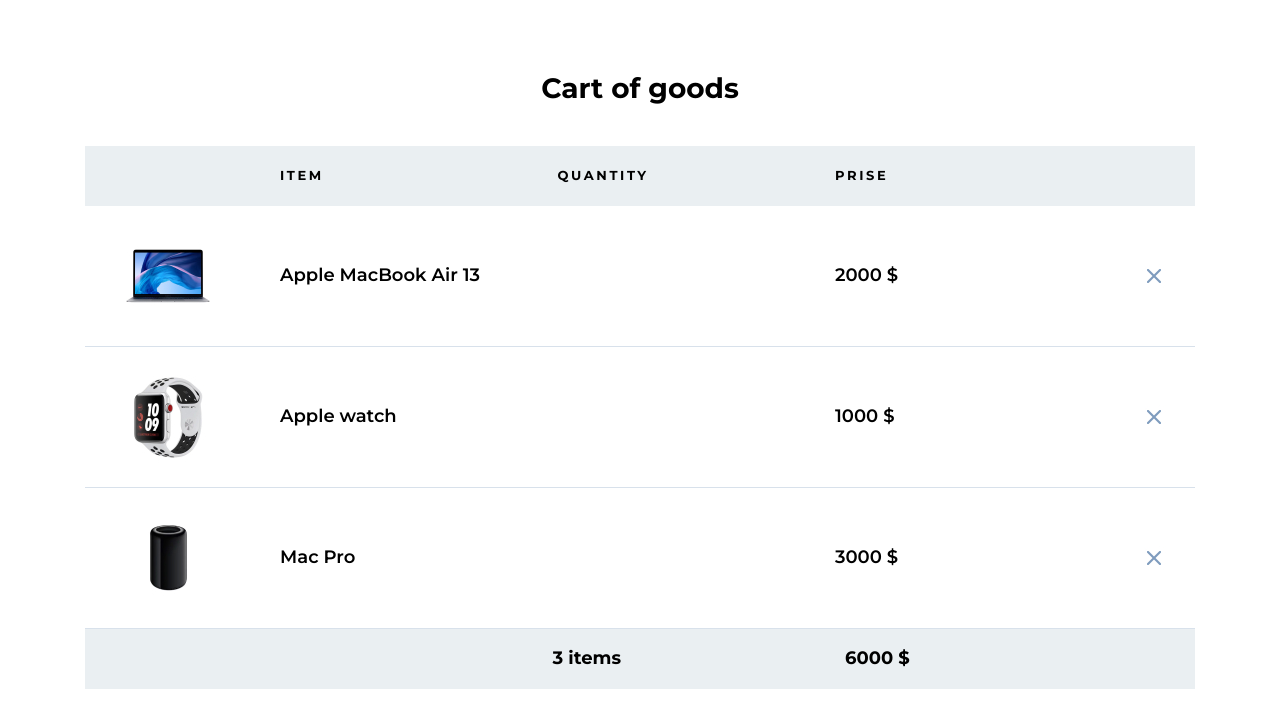
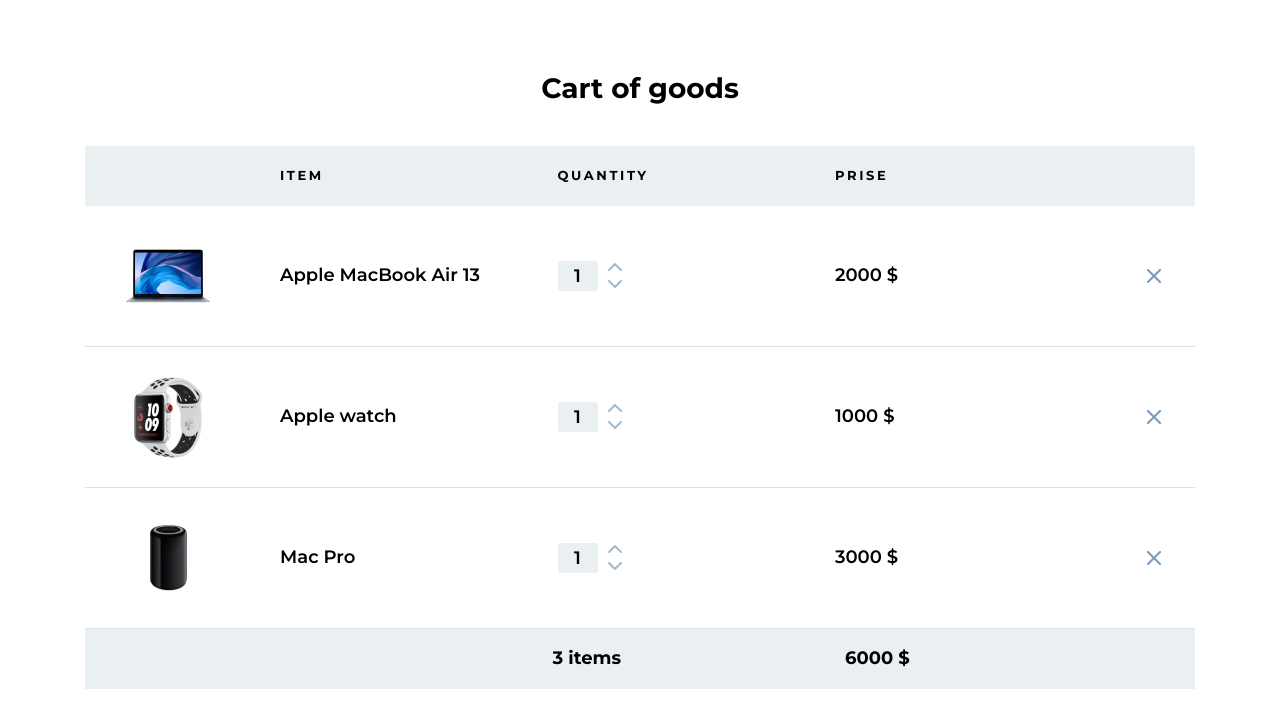
Before and after one commit to ShadePrima/cart-react-js-2022, a React (Create React App) app: page / in a window 1280 px wide. Shown: the top 728 px of the page. Built offline with nearby package versions, Linux system fonts and the light colour scheme.

Commit message:
add increase count

```diff
--- a/src/components/Cart/index.jsx
+++ b/src/components/Cart/index.jsx
@@ -15,12 +15,32 @@
         })
     }
 
+    const increase = (id) => {
+        console.log('Increase111', id)
+
+        setCart((cart) => {
+            return cart.map((product) => {
+                if (product.id === id) {
+                    return {
+                        ...product,
+                        count: ++product.count,
+                        priceTotal: product.count * product.priceTotal
+                    }
+                }
+                return product
+
+            })
+        })
+
+    }
+
     const products = cart.map((product) => {
         return (
             <Product
                 product={product}
                 key={product.id}
                 deleteProduct = {deleteProduct}
+                increase={increase}
             />)
     })
 
--- a/src/components/Count/index.jsx
+++ b/src/components/Count/index.jsx
@@ -1,13 +1,13 @@
 import "./style.scss"
 
-const Count = () => {
+const Count = ({count, increase, id}) => {
     return (
         <div className="count">
                 <div className="count__box">
-                    <input type="number" className="count__input" min="1" max="100" value="1" />
+                    <input type="number" className="count__input" min="1" max="100" value={count} />
                 </div>
                 <div className="count__controls">
-                    <button type="button" className="count__up">
+                    <button type="button" className="count__up" onClick={() => {increase(id)}}>
                         <img src="./img/icons/icon-up.svg" alt="Increase" />
                     </button>
                     <button type="button" className="count__down">
--- a/src/components/Product/index.jsx
+++ b/src/components/Product/index.jsx
@@ -2,8 +2,8 @@
 import Count from "../Count";
 import "./style.scss"
 
-const Product = ({product, deleteProduct}) => {
-    const {img, title, prise, count, id} = product
+const Product = ({product, deleteProduct, increase}) => {
+    const {img, title, priceTotal, count, id} = product
     return (
         <section className="product">
         <div className="product__img">
@@ -14,11 +14,11 @@
         </div>
 
         <div className="product__count">
-            {/* <Count /> */}
+            <Count count={count} increase={increase} id={id}/>
         </div>
 
         <div className="product__price">
-            {prise} $
+            {priceTotal} $
         </div>
         <div className="product__control">
             <ButtonDelete deleteProduct = {deleteProduct} id={id}/>
--- a/src/data.js
+++ b/src/data.js
@@ -4,8 +4,8 @@
         img: 'Computer.jpg',
         title: 'Apple MacBook Air 13',
         count: 1,
-        prise: 2000,
-        priseTotal: 2000,
+        price: 2000,
+        priceTotal: 2000,
     },
 
     {
@@ -13,8 +13,8 @@
         img: 'Apple watch.jpg',
         title: 'Apple watch',
         count: 1,
-        prise: 1000,
-        priseTotal: 1000,
+        price: 1000,
+        priceTotal: 1000,
     },
 
     {
@@ -22,8 +22,8 @@
         img: 'Mac Pro.jpg',
         title: 'Mac Pro',
         count: 1,
-        prise: 3000,
-        priseTotal: 3000,
+        price: 3000,
+        priceTotal: 3000,
     }
 ]
 
```
